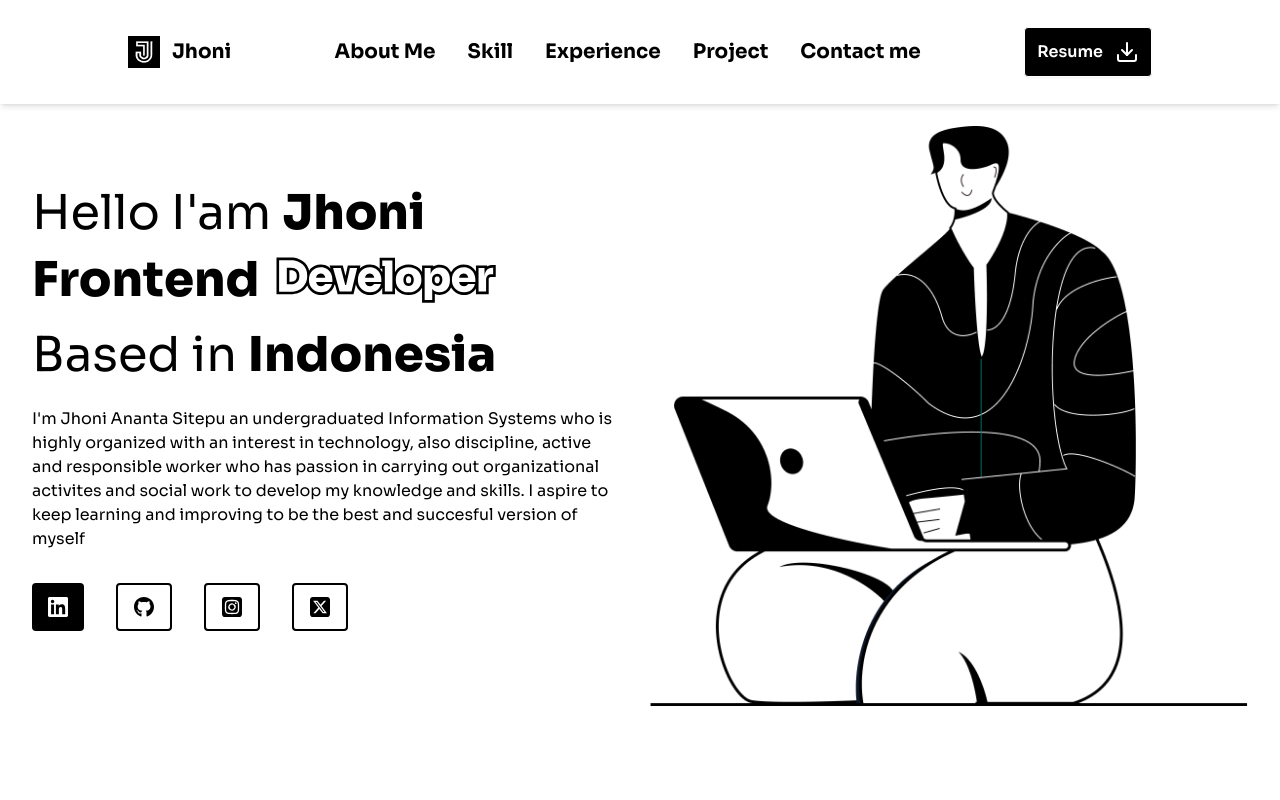
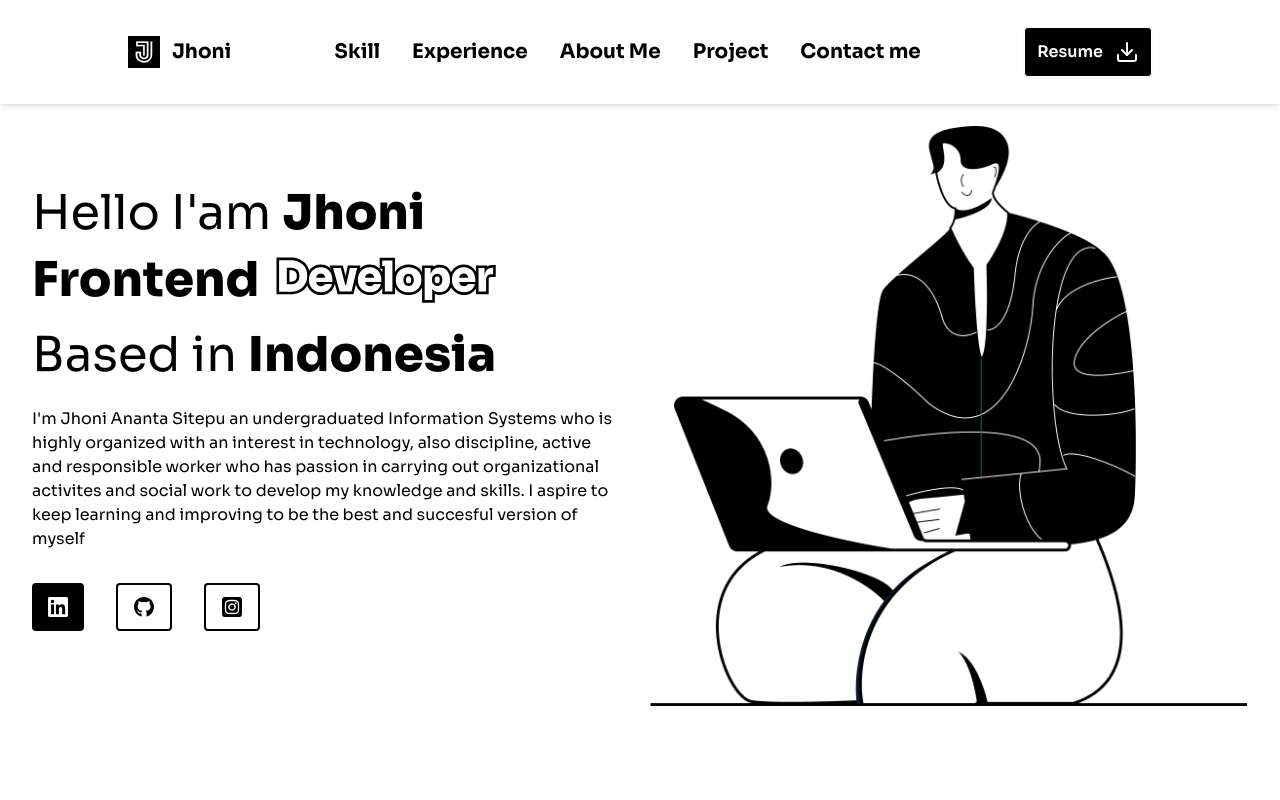
Before and after one commit to jhoniananta/jhonisitepu-portofolio, a Next.js app: page / in a window 1280 px wide. Shown: the top 800 px of the page. Built offline with nearby package versions, Linux system fonts and the light colour scheme; what @designbycode/tailwindcss-text-stroke would draw is missing.

Commit message:
Development (#5)
* feat: add contact me section and add project content

* fix: fix resume content

* fix: fix some mobile bug and toast bug

* fix: fix prettier on mobileDrawer

```diff
--- a/package.json
+++ b/package.json
@@ -35,6 +35,7 @@
     "react": "^18.2.0",
     "react-dom": "^18.2.0",
     "react-hook-form": "^7.54.2",
+    "react-hot-toast": "^2.5.2",
     "react-icons": "^5.4.0",
     "tailwind-merge": "^2.5.5",
     "tailwindcss-animate": "^1.0.7",
--- a/src/components/landingPage/ContactMe/ContactForm.tsx
+++ b/src/components/landingPage/ContactMe/ContactForm.tsx
@@ -2,9 +2,8 @@ import { zodResolver } from '@hookform/resolvers/zod';
 import emailsjs from 'emailjs-com';
 import React from 'react';
 import { useForm } from 'react-hook-form';
+import toast, { Toaster } from 'react-hot-toast';
 import { z } from 'zod';
-
-import { useToast } from '@/hooks/use-toast';
 
 import IconHero from '@/components/landingPage/Hero/IconHero';
 import { Input } from '@/components/ui/input';
@@ -27,7 +26,8 @@ export default function ContactForm() {
   const [activeIndex, setActiveIndex] = React.useState<number>(0);
   const [isSubmitting, setIsSubmitting] = React.useState<boolean>(false);
 
-  const { toast } = useToast();
+  // const notifySuccess = () => toast.success('Your message has been sent successfully.');
+  // const notifyError = () => toast.error('Failed to send message. Please try again.');
 
   const {
     handleSubmit,
@@ -48,33 +48,52 @@ export default function ContactForm() {
         message: data.message,
       };
 
-      await emailsjs.send(
+      const response = await emailsjs.send(
         process.env.NEXT_PUBLIC_EMAILJS_SERVICE_ID || '',
         process.env.NEXT_PUBLIC_EMAILJS_TEMPLATE_ID || '',
         templateParams,
         process.env.NEXT_PUBLIC_EMAILJS_USER_ID || '',
       );
-      toast({
-        title: 'Success',
-        description: 'Email sent successfully',
-      });
+
+      if (response.status === 200) {
+        toast.success('Your message has been sent successfully.');
         reset();
+      } else {
+        throw new Error('Failed to send message');
+      }
     } catch (error) {
-      toast({
-        title: 'Error',
-        description: 'Failed to send email',
-      });
+      toast.error('Failed to send message. Please try again.');
     } finally {
       setIsSubmitting(false);
     }
   };
 
   return (
+    <>
+      <Toaster
+        position='top-center'
+        toastOptions={{
+          success: {
+            style: {
+              background: '#22c55e', // green-500
+              color: '#ffffff',
+            },
+          },
+          error: {
+            style: {
+              background: '#ef4444', // red-500
+              color: '#ffffff',
+            },
+          },
+        }}
+      />
       <form
         onSubmit={handleSubmit(onSubmit)}
         className='flex flex-col items-start w-full gap-5'
         noValidate
       >
+        {/* Name input */}
+        <div className='flex flex-col w-full'>
           <Input
             {...register('name')}
             name='name'
@@ -85,6 +104,9 @@ export default function ContactForm() {
           {errors.name && (
             <p className='text-red-500 text-sm'>{errors.name.message}</p>
           )}
+        </div>
+        {/* Email input */}
+        <div className='flex flex-col w-full'>
           <Input
             {...register('email')}
             name='email'
@@ -95,6 +117,9 @@ export default function ContactForm() {
           {errors.email && (
             <p className='text-red-500 text-sm'>{errors.email.message}</p>
           )}
+        </div>
+        {/* Website (optional) input */}
+        <div className='flex flex-col w-full'>
           <Input
             {...register('website')}
             name='website'
@@ -105,6 +130,8 @@ export default function ContactForm() {
           {errors.website && (
             <p className='text-red-500 text-sm'>{errors.website.message}</p>
           )}
+        </div>
+        {/* Message input */}
         <div className='flex flex-col w-full'>
           <Textarea
             {...register('message')}
@@ -138,5 +165,6 @@ export default function ContactForm() {
           </div>
         </div>
       </form>
+    </>
   );
 }
--- a/src/components/landingPage/Project/ProjectCard.tsx
+++ b/src/components/landingPage/Project/ProjectCard.tsx
@@ -17,6 +17,7 @@ export default function ProjectCard({
       <div
         className={`w-full lg:py-4 lg:px-4 md:w-1/2 ${index % 2 === 0 ? 'md:order-1' : 'md:order-2'}`}
       >
+        <UnstyledLink href={linkUrl}>
           <NextImage
             loading='lazy'
             width={530}
@@ -25,6 +26,7 @@ export default function ProjectCard({
             alt={title}
             className='rounded-2xl shadow-lg aspect-[1.33] w-full h-auto object-cover'
           />
+        </UnstyledLink>
       </div>
       <div
         className={`w-full md:w-1/2 flex flex-col justify-center text-white ${index % 2 === 0 ? 'md:order-2' : 'md:order-1'}`}
--- a/src/components/landingPage/Project/ProjectSection.tsx
+++ b/src/components/landingPage/Project/ProjectSection.tsx
@@ -23,8 +23,11 @@ export default function ProjectSection() {
     <section
       ref={sectionRef}
       id='project'
-      className='flex flex-col w-full items-center justify-center text-white bg-black min-w-full'
+      className='flex flex-col w-full items-center justify-center text-white bg-black min-w-full py-10 lg:py-15 px-2 min-[375px]:px-4 md:px-10'
     >
+      <h1 className='text-[28px] leading-8 lg:text-[48px] lg:leading-[48px] font-normal my-5 lg:my-10 text-white'>
+        My <span className='font-extrabold'>Projects</span>
+      </h1>
       {projectData.slice(0, visibleProject).map((project, index) => (
         <ProjectCard key={index} index={index} {...project} />
       ))}
--- a/src/components/layout/MobileDrawer.tsx
+++ b/src/components/layout/MobileDrawer.tsx
@@ -11,6 +11,10 @@ interface MobileDrawerProps {
 }
 
 export default function MobileDrawer({ isOpen, onClose }: MobileDrawerProps) {
+  const handleOpenResume = () => {
+    window.open('/resume/resume_jhoni.pdf', '_blank');
+  };
+
   return (
     <div
       className={`fixed flex flex-col justify-center items-center z-10 top-0 right-0 h-full w-full bg-white text-black transition-transform duration-300 transform ${
@@ -22,11 +26,6 @@ export default function MobileDrawer({ isOpen, onClose }: MobileDrawerProps) {
       </button>
       <ul className='flex flex-col justify-center items-center space-y-4'>
         <li className='text-3xl hover:text-blue-900 hover:font-semibold'>
-          <Link href='#about-me' onClick={onClose}>
-            About Me
-          </Link>
-        </li>
-        <li className='text-3xl hover:text-blue-900 hover:font-semibold'>
           <Link href='#skill' onClick={onClose}>
             Skill
           </Link>
@@ -35,6 +34,11 @@ export default function MobileDrawer({ isOpen, onClose }: MobileDrawerProps) {
           <Link href='#experience' onClick={onClose}>
             Experience
           </Link>
+          <li className='text-3xl hover:text-blue-900 hover:font-semibold'>
+            <Link href='#about-me' onClick={onClose}>
+              About Me
+            </Link>
+          </li>
         </li>
         <li className='text-3xl hover:text-blue-900 hover:font-semibold'>
           <Link href='#project' onClick={onClose}>
@@ -46,11 +50,14 @@ export default function MobileDrawer({ isOpen, onClose }: MobileDrawerProps) {
             Contact Me
           </Link>
         </li>
-        <Button className='gap-2 bg-black hover:bg-gray-800'>
-          <Download />
+        <Button
+          className='gap-2 bg-black hover:bg-gray-800 text-white border-white'
+          onClick={handleOpenResume}
+        >
           <p className='text-3xl' onClick={onClose}>
             Resume
           </p>
+          <Download />
         </Button>
         {/* Add other navigation links */}
       </ul>
--- a/src/contents/hero.tsx
+++ b/src/contents/hero.tsx
@@ -1,5 +1,5 @@
 import { FaLinkedin } from 'react-icons/fa';
-import { FaGithub, FaSquareInstagram, FaSquareXTwitter } from 'react-icons/fa6';
+import { FaGithub, FaSquareInstagram } from 'react-icons/fa6';
 
 export const heroButton = [
   {
@@ -14,8 +14,4 @@ export const heroButton = [
     reactIcon: <FaSquareInstagram className='text-3xl' />,
     href: 'https://www.instagram.com/jhoni_sitepu/',
   },
-  {
-    reactIcon: <FaSquareXTwitter className='text-3xl' />,
-    href: 'https://twitter.com/jhoni_sitepu',
-  },
 ];
--- a/src/layouts/NavFooter.tsx
+++ b/src/layouts/NavFooter.tsx
@@ -13,9 +13,9 @@ type NavigationItemProps = {
 };
 
 const navigationItems: NavigationItemProps[] = [
-  { text: 'About Me', href: '#about-me' },
   { text: 'Skill', href: '#skill' },
   { text: 'Experience', href: '#experience' },
+  { text: 'About Me', href: '#about-me' },
   { text: 'Project', href: '#project' },
   { text: 'Contact me', href: '#contact' },
 ];
@@ -182,6 +182,7 @@ export function Navbar() {
             <div className='flex items-center'>
               <Button
                 className={`gap-3 ${isDarkBackground ? 'bg-white border-black text-black' : 'bg-black text-white border-white'} hover:bg-gray-800 p-3 focus-visible:outline-none`}
+                variant='outline'
                 onClick={handleOpenResume}
               >
                 <h5 className='font-semibold'>Resume</h5>
```
Also changed, not shown: 1 other file (tests, documents, lock files or other folders). Lines whose indentation alone changed are shown as unchanged.
